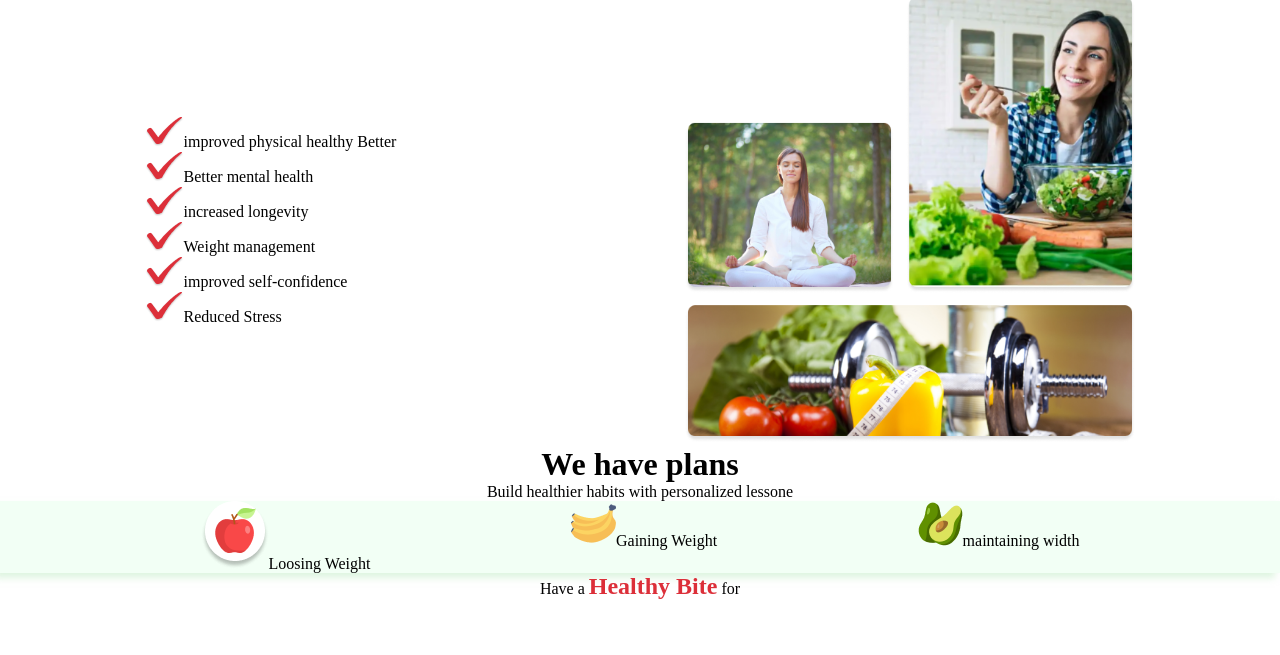
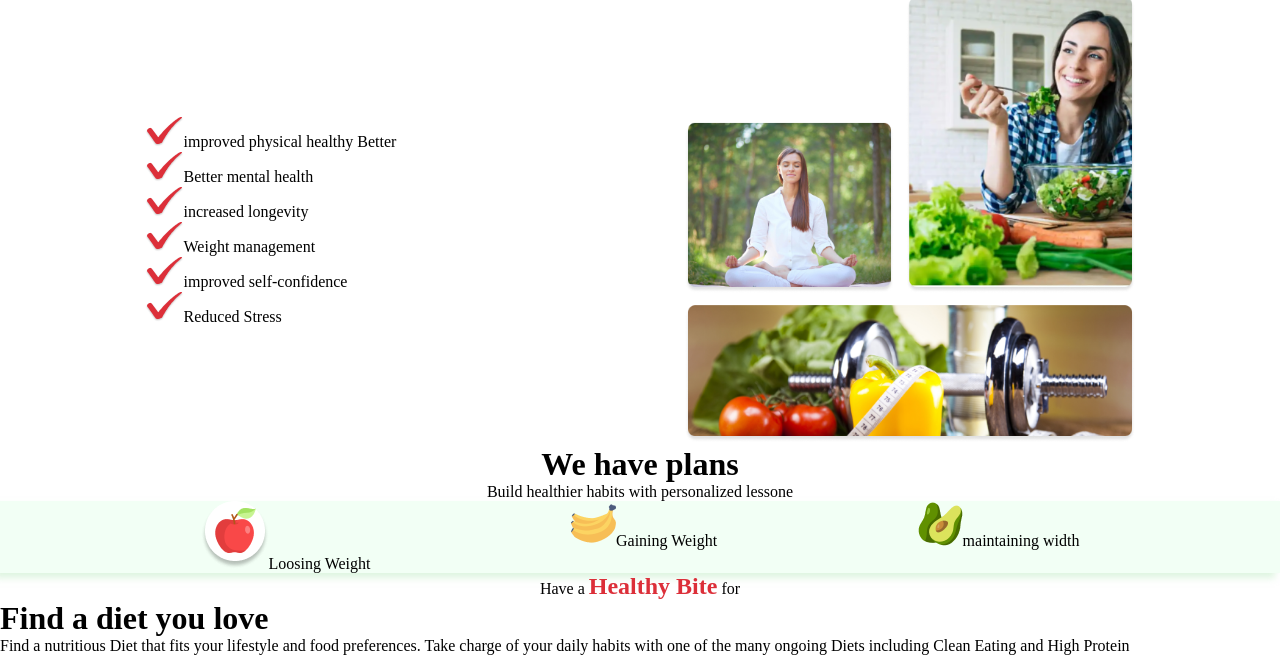
Before and after one commit to codeville-2024/diet-planner, a plain HTML site: page index.html in a window 1280 px wide. Shown: the part 549-1204 px from the top of the page. Before the commit the page ends 1149 px from the top, so only its background shows below. Drawn offline with Linux system fonts and the light colour scheme.

Commit message:
new change

```diff
--- a/index.html
+++ b/index.html
@@ -88,8 +88,12 @@
     </div>
     <p id="Stress">Have a <span id="Bite"> Healthy Bite</span> for</p>
   </body>
-  <div>
-    <div></div>
+  <div id="easy">
+
+    <div id="thing">
+ <h1>Find a diet you love</h1> <p>Find a nutritious Diet that fits your lifestyle and food preferences.
+  Take charge of your daily habits with one of the many ongoing Diets including Clean Eating and High Protein</p>
+    </div>
     <div></div>
   </div>
 </html>
--- a/styles.css
+++ b/styles.css
@@ -158,3 +158,15 @@ background: #F2FFF5;
   text-align: center;
   size: 24px;
 }
+
+#easy {
+
+}
+
+#thing {
+
+}
+
+#mental {
+
+}
```
Also changed, not shown: Healthy living made easy!!.png (deleted), pngwing 7 (1).png (added), pngwing 7 (3).png (added), pngwing 7 (4).png (added), pngwing 7 (5).png (added).
